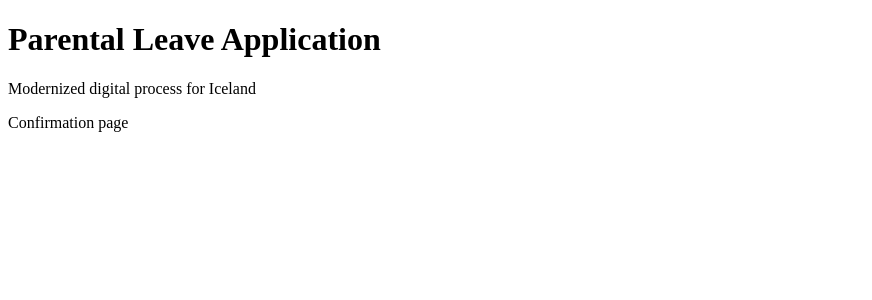
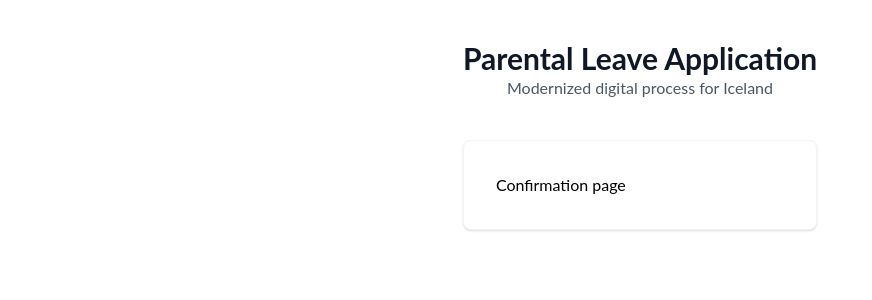
Before and after one commit to herdisheida/Parental-Leave-Application, a Next.js app in the folder my-app/: page /application/confirmation in a window 1280 px wide. Shown: the top 300 px of the page, without its empty margins (0-872 px from the left). Built offline with nearby package versions, Linux system fonts and the light colour scheme.

Commit message:
get old layout back
the template

```diff
--- /dev/null
+++ b/my-app/app/layout.tsx
@@ -0,0 +1,34 @@
+import type { Metadata } from "next";
+import { Geist, Geist_Mono } from "next/font/google";
+import "@/styles/globals.css";
+import "@/styles/variables.css";
+
+const geistSans = Geist({
+  variable: "--font-geist-sans",
+  subsets: ["latin"],
+});
+
+const geistMono = Geist_Mono({
+  variable: "--font-geist-mono",
+  subsets: ["latin"],
+});
+
+export const metadata: Metadata = {
+  title: "Create Next App",
+  description: "Generated by create next app",
+};
+
+export default function RootLayout({
+  children,
+}: Readonly<{
+  children: React.ReactNode;
+}>) {
+  return (
+    <html
+      lang="en"
+      className={`${geistSans.variable} ${geistMono.variable} h-full antialiased`}
+    >
+      <body className="min-h-full flex flex-col">{children}</body>
+    </html>
+  );
+}
```
